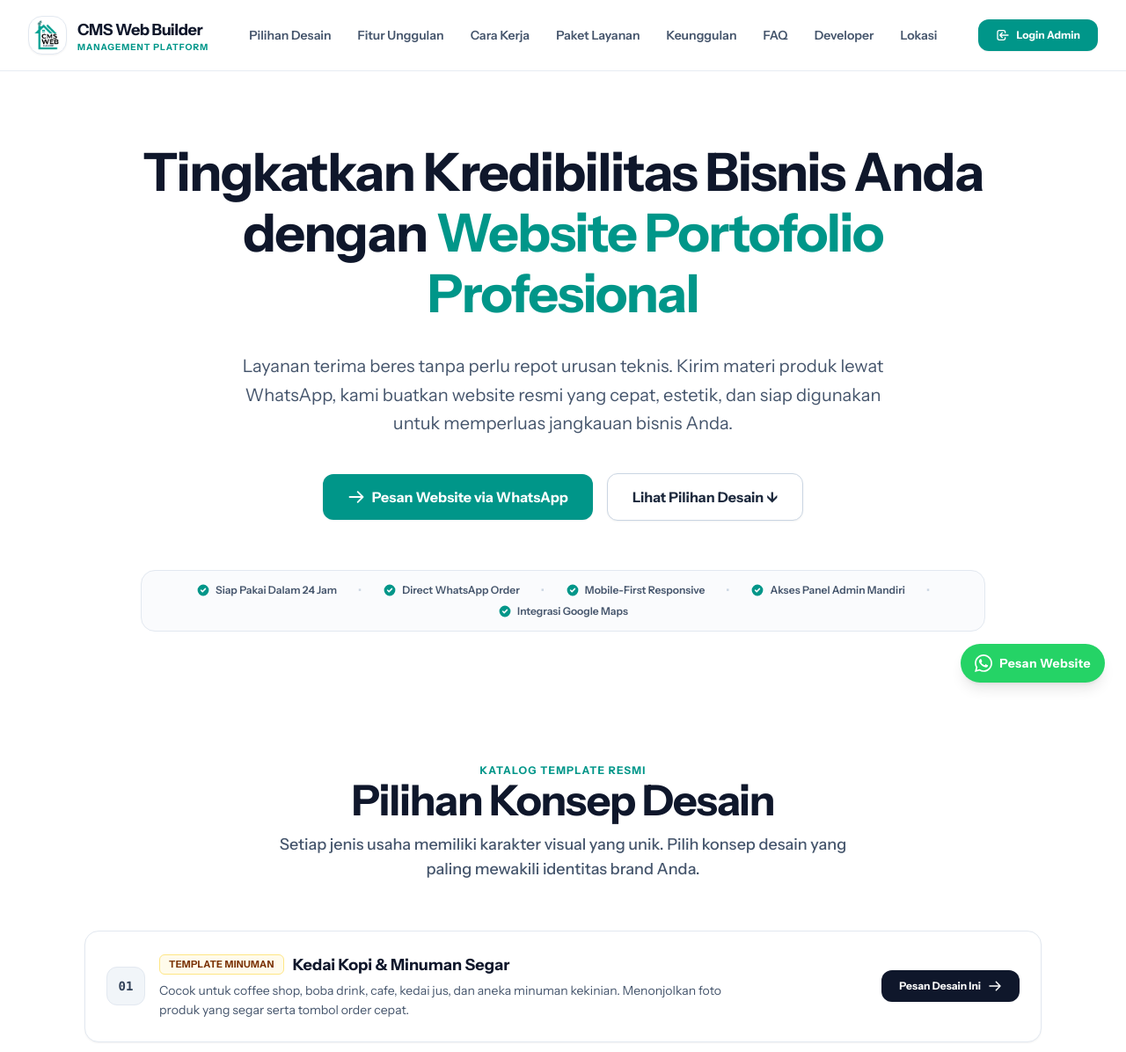
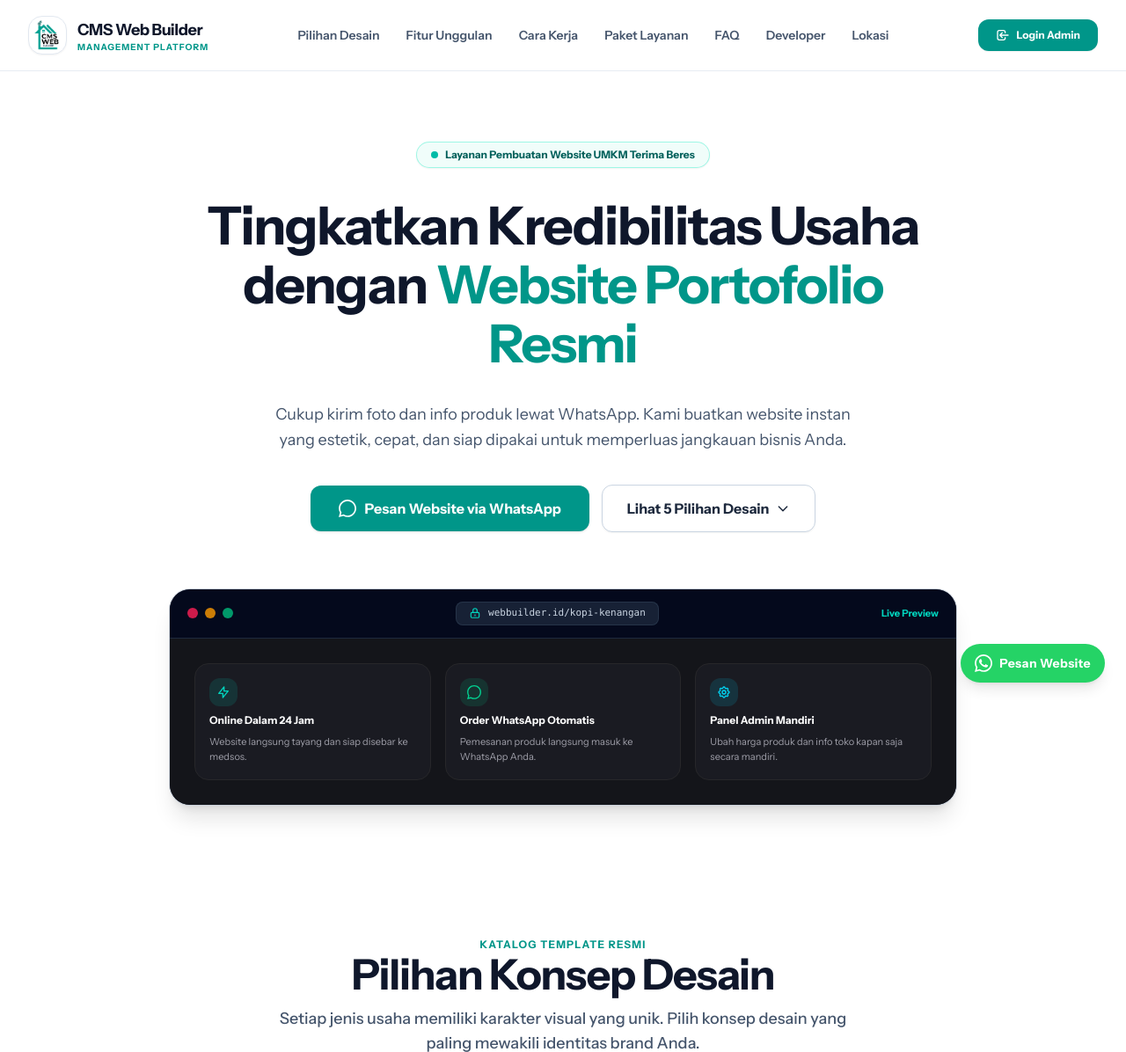
Before and after one commit to Santagama/Web-Catatan-ToDoList, a Laravel app: page / in a window 1280 px wide. Shown: the top 1196 px of the page at 88% size. Run offline with Laravel 12, Linux system fonts and the light colour scheme; data that the repository does not hold is empty; style sheets or scripts are compiled from the project's sources.

Commit message:
Perbaikan bug

```diff
--- a/resources/views/admin/dashboard.blade.php
+++ b/resources/views/admin/dashboard.blade.php
@@ -30,7 +30,7 @@
     </div>
 
     <!-- ================= 4 KARTU METRIK STATISTIK ================= -->
-    <div class="grid grid-cols-1 sm:grid-cols-2 xl:grid-cols-4 gap-4 sm:gap-5">
+    <div class="grid grid-cols-1 sm:grid-cols-2 lg:grid-cols-4 gap-4 sm:gap-5">
         <!-- 1. Total Web -->
         <div class="p-5 sm:p-6 rounded-3xl bg-[#18191f] border border-zinc-800 shadow-sm flex flex-col justify-between space-y-4">
             <div class="flex items-center justify-between">
@@ -101,10 +101,10 @@
     </div>
 
     <!-- ================= 2 KOLOM: AKTIVITAS TERBARU & AKSI CEPAT ================= -->
-    <div class="grid grid-cols-1 xl:grid-cols-3 gap-6 sm:gap-8">
+    <div class="grid grid-cols-1 lg:grid-cols-3 gap-6 sm:gap-8">
 
         <!-- Kolom Kiri: Aktivitas Terbaru (2 Kolom di Desktop) -->
-        <div class="xl:col-span-2 rounded-3xl bg-[#18191f] border border-zinc-800 p-6 sm:p-7 space-y-5">
+        <div class="lg:col-span-2 rounded-3xl bg-[#18191f] border border-zinc-800 p-6 sm:p-7 space-y-5">
             <div class="flex items-center justify-between pb-4 border-b border-zinc-800">
                 <div class="flex items-center gap-2.5">
                     <div class="w-8 h-8 rounded-xl bg-teal-500/10 text-teal-400 flex items-center justify-center">
--- a/resources/views/admin/settings/index.blade.php
+++ b/resources/views/admin/settings/index.blade.php
@@ -15,7 +15,7 @@
 
     <!-- ================= HEADER SECTION ================= -->
     <div>
-        <h1 class="text-2xl sm:text-3xl font-extrabold text-white tracking-tight">Pengaturan</h1>
+        <h1 class="text-2xl sm:text-3xl font-extrabold text-white tracking-tight">Pengaturan Sistem</h1>
     </div>
 
     <!-- ================= SECTION 1: RINGKASAN AKUN ================= -->
--- a/resources/views/public/landing.blade.php
+++ b/resources/views/public/landing.blade.php
@@ -39,7 +39,6 @@
                 <a href="#fitur" class="px-3 py-2 rounded-xl text-slate-600 whitespace-nowrap">Fitur Unggulan</a>
                 <a href="#cara-kerja" class="px-3 py-2 rounded-xl text-slate-600 whitespace-nowrap">Cara Kerja</a>
                 <a href="#paket" class="px-3 py-2 rounded-xl text-slate-600 whitespace-nowrap">Paket Layanan</a>
-                <a href="#keunggulan" class="px-3 py-2 rounded-xl text-slate-600 whitespace-nowrap">Keunggulan</a>
                 <a href="#faq" class="px-3 py-2 rounded-xl text-slate-600 whitespace-nowrap">FAQ</a>
                 <a href="#pengembang" class="px-3 py-2 rounded-xl text-slate-600 whitespace-nowrap">Developer</a>
                 <a href="#lokasi" class="px-3 py-2 rounded-xl text-slate-600 whitespace-nowrap">Lokasi</a>
@@ -73,7 +72,6 @@
                 <a href="#fitur" onclick="document.getElementById('mobile-menu').classList.add('hidden')" class="px-3.5 py-2.5 rounded-xl">Fitur Unggulan</a>
                 <a href="#cara-kerja" onclick="document.getElementById('mobile-menu').classList.add('hidden')" class="px-3.5 py-2.5 rounded-xl">Cara Kerja</a>
                 <a href="#paket" onclick="document.getElementById('mobile-menu').classList.add('hidden')" class="px-3.5 py-2.5 rounded-xl">Paket Layanan</a>
-                <a href="#keunggulan" onclick="document.getElementById('mobile-menu').classList.add('hidden')" class="px-3.5 py-2.5 rounded-xl">Keunggulan</a>
                 <a href="#faq" onclick="document.getElementById('mobile-menu').classList.add('hidden')" class="px-3.5 py-2.5 rounded-xl">FAQ</a>
                 <a href="#pengembang" onclick="document.getElementById('mobile-menu').classList.add('hidden')" class="px-3.5 py-2.5 rounded-xl">Developer</a>
                 <a href="#lokasi" onclick="document.getElementById('mobile-menu').classList.add('hidden')" class="px-3.5 py-2.5 rounded-xl">Lokasi Kantor</a>
@@ -88,48 +86,89 @@
 
     <main class="space-y-24 sm:space-y-36 py-12 sm:py-20">
 
-        <!-- ================= HERO SECTION (CLEAN & PERSUASIF) ================= -->
-        <section class="max-w-5xl mx-auto px-5 sm:px-8 text-center space-y-8">
+        <!-- ================= HERO SECTION (CLEAN, MODERN & ELEGAN) ================= -->
+        <section class="max-w-5xl mx-auto px-5 sm:px-8 text-center space-y-6 sm:space-y-8">
+
+            <!-- Pill Tag Atas -->
+            <div class="inline-flex items-center gap-2 px-4 py-1.5 rounded-full bg-teal-50 border border-teal-200/90 text-teal-800 text-xs font-bold shadow-xs">
+                <span class="w-2 h-2 rounded-full bg-teal-500"></span>
+                <span>Layanan Pembuatan Website UMKM Terima Beres</span>
+            </div>
 
             <!-- Judul Utama Proporsional -->
-            <h1 class="text-4xl sm:text-6xl font-extrabold text-slate-900 tracking-tight leading-[1.15]">
-                Tingkatkan Kredibilitas Bisnis Anda dengan
-                <span class="text-teal-600">Website Portofolio Profesional</span>
+            <h1 class="text-4xl sm:text-6xl font-extrabold text-slate-900 tracking-tight leading-[1.12] max-w-4xl mx-auto">
+                Tingkatkan Kredibilitas Usaha dengan
+                <span class="text-teal-600">Website Portofolio Resmi</span>
             </h1>
 
-            <!-- Subtitle Proporsional & Jelas -->
-            <p class="text-base sm:text-xl text-slate-600 max-w-3xl mx-auto leading-relaxed font-normal">
-                Layanan terima beres tanpa perlu repot urusan teknis. Kirim materi produk lewat WhatsApp, kami buatkan website resmi yang cepat, estetik, dan siap digunakan untuk memperluas jangkauan bisnis Anda.
+            <!-- Subtitle Ringkas & Padat -->
+            <p class="text-base sm:text-lg text-slate-600 max-w-2xl mx-auto font-normal leading-relaxed">
+                Cukup kirim foto dan info produk lewat WhatsApp. Kami buatkan website instan yang estetik, cepat, dan siap dipakai untuk memperluas jangkauan bisnis Anda.
             </p>
 
-            <!-- Dual CTA Buttons Bersih Tanpa Neon Shadow -->
-            <div class="flex flex-col sm:flex-row items-center justify-center gap-4 pt-2">
+            <!-- Dual CTA Buttons -->
+            <div class="flex flex-col sm:flex-row items-center justify-center gap-3.5 pt-1">
                 <a href="{{ $waUrl }}" target="_blank" rel="noopener noreferrer"
-                   class="w-full sm:w-auto inline-flex items-center justify-center gap-2 px-7 py-3.5 rounded-xl bg-teal-600 text-white text-base font-bold shadow-xs">
-                    <svg class="w-5 h-5" fill="none" stroke="currentColor" viewBox="0 0 24 24">
-                        <path stroke-linecap="round" stroke-linejoin="round" stroke-width="2.2" d="M14 5l7 7m0 0l-7 7m7-7H3" />
-                    </svg>
+                   class="w-full sm:w-auto inline-flex items-center justify-center gap-2.5 px-8 py-3.5 rounded-xl bg-teal-600 text-white text-sm sm:text-base font-extrabold shadow-sm">
+                    <svg class="w-5 h-5 shrink-0" fill="currentColor" viewBox="0 0 24 24"><path d="M.057 24l1.687-6.163c-1.041-1.804-1.588-3.849-1.587-5.946.003-6.556 5.338-11.891 11.893-11.891 3.181.001 6.167 1.24 8.413 3.488 2.245 2.248 3.481 5.236 3.48 8.414-.003 6.557-5.338 11.892-11.893 11.892-1.99-.001-3.951-.5-5.688-1.448l-6.305 1.654zm6.597-3.807c1.676.995 3.276 1.591 5.392 1.592 5.448 0 9.886-4.434 9.889-9.885.002-5.462-4.415-9.89-9.881-9.892-5.452 0-9.887 4.434-9.889 9.884-.001 2.225.651 3.891 1.746 5.634l-.999 3.648 3.742-.981z"/></svg>
                     <span>Pesan Website via WhatsApp</span>
                 </a>
                 <a href="#kategori"
-                   class="w-full sm:w-auto px-7 py-3.5 rounded-xl bg-white text-slate-800 text-base font-bold border border-slate-300 shadow-xs">
-                    Lihat Pilihan Desain &darr;
+                   class="w-full sm:w-auto px-7 py-3.5 rounded-xl bg-white text-slate-800 text-sm sm:text-base font-bold border border-slate-300 shadow-xs flex items-center justify-center gap-2">
+                    <span>Lihat 5 Pilihan Desain</span>
+                    <svg class="w-4 h-4" fill="none" stroke="currentColor" viewBox="0 0 24 24"><path stroke-linecap="round" stroke-linejoin="round" stroke-width="2.2" d="M19 9l-7 7-7-7"/></svg>
                 </a>
             </div>
 
-            <!-- ================= RUNNING HIGHLIGHT BAR (INSPIRASI AGANSI RESMI EDA) ================= -->
-            <div class="pt-6">
-                <div class="rounded-2xl border border-slate-200 bg-slate-50/75 py-3.5 px-4 overflow-hidden">
-                    <div class="flex flex-wrap items-center justify-center gap-x-6 gap-y-2 text-xs font-semibold text-slate-600">
-                        <span class="flex items-center gap-1.5"><svg class="w-4 h-4 text-teal-600 shrink-0" fill="currentColor" viewBox="0 0 20 20"><path fill-rule="evenodd" d="M10 18a8 8 0 100-16 8 8 0 000 16zm3.707-9.293a1 1 0 00-1.414-1.414L9 10.586 7.707 9.293a1 1 0 00-1.414 1.414l2 2a1 1 0 001.414 0l4-4z" clip-rule="evenodd"/></svg>Siap Pakai Dalam 24 Jam</span>
-                        <span class="text-slate-300 hidden sm:inline">&bull;</span>
-                        <span class="flex items-center gap-1.5"><svg class="w-4 h-4 text-teal-600 shrink-0" fill="currentColor" viewBox="0 0 20 20"><path fill-rule="evenodd" d="M10 18a8 8 0 100-16 8 8 0 000 16zm3.707-9.293a1 1 0 00-1.414-1.414L9 10.586 7.707 9.293a1 1 0 00-1.414 1.414l2 2a1 1 0 001.414 0l4-4z" clip-rule="evenodd"/></svg>Direct WhatsApp Order</span>
-                        <span class="text-slate-300 hidden sm:inline">&bull;</span>
-                        <span class="flex items-center gap-1.5"><svg class="w-4 h-4 text-teal-600 shrink-0" fill="currentColor" viewBox="0 0 20 20"><path fill-rule="evenodd" d="M10 18a8 8 0 100-16 8 8 0 000 16zm3.707-9.293a1 1 0 00-1.414-1.414L9 10.586 7.707 9.293a1 1 0 00-1.414 1.414l2 2a1 1 0 001.414 0l4-4z" clip-rule="evenodd"/></svg>Mobile-First Responsive</span>
-                        <span class="text-slate-300 hidden sm:inline">&bull;</span>
-                        <span class="flex items-center gap-1.5"><svg class="w-4 h-4 text-teal-600 shrink-0" fill="currentColor" viewBox="0 0 20 20"><path fill-rule="evenodd" d="M10 18a8 8 0 100-16 8 8 0 000 16zm3.707-9.293a1 1 0 00-1.414-1.414L9 10.586 7.707 9.293a1 1 0 00-1.414 1.414l2 2a1 1 0 001.414 0l4-4z" clip-rule="evenodd"/></svg>Akses Panel Admin Mandiri</span>
-                        <span class="text-slate-300 hidden sm:inline">&bull;</span>
-                        <span class="flex items-center gap-1.5"><svg class="w-4 h-4 text-teal-600 shrink-0" fill="currentColor" viewBox="0 0 20 20"><path fill-rule="evenodd" d="M10 18a8 8 0 100-16 8 8 0 000 16zm3.707-9.293a1 1 0 00-1.414-1.414L9 10.586 7.707 9.293a1 1 0 00-1.414 1.414l2 2a1 1 0 001.414 0l4-4z" clip-rule="evenodd"/></svg>Integrasi Google Maps</span>
+            <!-- Preview Frame Showcase (Mockup Browser Elegan) -->
+            <div class="pt-6 sm:pt-8 max-w-4xl mx-auto">
+                <div class="rounded-3xl border border-slate-200/90 bg-slate-900 text-white shadow-xl overflow-hidden text-left">
+                    <!-- Header Mockup Window -->
+                    <div class="flex items-center justify-between px-5 py-3.5 border-b border-slate-800 bg-slate-950/80">
+                        <div class="flex items-center gap-2">
+                            <span class="w-3 h-3 rounded-full bg-rose-500/80 inline-block"></span>
+                            <span class="w-3 h-3 rounded-full bg-amber-500/80 inline-block"></span>
+                            <span class="w-3 h-3 rounded-full bg-emerald-500/80 inline-block"></span>
+                        </div>
+                        <div class="flex items-center gap-2 px-3.5 py-1 rounded-lg bg-slate-800/80 border border-slate-700/60 text-[11px] text-slate-300 font-mono">
+                            <svg class="w-3.5 h-3.5 text-teal-400" fill="none" stroke="currentColor" viewBox="0 0 24 24"><path stroke-linecap="round" stroke-linejoin="round" stroke-width="2" d="M12 15v2m-6 4h12a2 2 0 002-2v-6a2 2 0 00-2-2H6a2 2 0 00-2 2v6a2 2 0 002 2zm10-10V7a4 4 0 00-8 0v4h8z"/></svg>
+                            <span>webbuilder.id/kopi-kenangan</span>
+                        </div>
+                        <div class="text-[11px] font-bold text-teal-400 hidden sm:block">
+                            Live Preview
+                        </div>
+                    </div>
+
+                    <!-- 3 Kartu Keunggulan Cepat di Dalam Mockup -->
+                    <div class="p-5 sm:p-7 bg-[#14151a]">
+                        <div class="grid grid-cols-1 sm:grid-cols-3 gap-3.5 sm:gap-4">
+                            <!-- Fitur 1 -->
+                            <div class="p-4 rounded-2xl bg-[#1a1b22] border border-zinc-800 space-y-2">
+                                <div class="w-8 h-8 rounded-xl bg-teal-500/15 text-teal-400 flex items-center justify-center">
+                                    <svg class="w-4 h-4" fill="none" stroke="currentColor" viewBox="0 0 24 24"><path stroke-linecap="round" stroke-linejoin="round" stroke-width="2" d="M13 10V3L4 14h7v7l9-11h-7z"/></svg>
+                                </div>
+                                <p class="text-xs font-bold text-white">Online Dalam 24 Jam</p>
+                                <p class="text-[11px] text-zinc-400 leading-relaxed">Website langsung tayang dan siap disebar ke medsos.</p>
+                            </div>
+
+                            <!-- Fitur 2 -->
+                            <div class="p-4 rounded-2xl bg-[#1a1b22] border border-zinc-800 space-y-2">
+                                <div class="w-8 h-8 rounded-xl bg-emerald-500/15 text-emerald-400 flex items-center justify-center">
+                                    <svg class="w-4 h-4" fill="currentColor" viewBox="0 0 24 24"><path d="M.057 24l1.687-6.163c-1.041-1.804-1.588-3.849-1.587-5.946.003-6.556 5.338-11.891 11.893-11.891 3.181.001 6.167 1.24 8.413 3.488 2.245 2.248 3.481 5.236 3.48 8.414-.003 6.557-5.338 11.892-11.893 11.892-1.99-.001-3.951-.5-5.688-1.448l-6.305 1.654zm6.597-3.807c1.676.995 3.276 1.591 5.392 1.592 5.448 0 9.886-4.434 9.889-9.885.002-5.462-4.415-9.89-9.881-9.892-5.452 0-9.887 4.434-9.889 9.884-.001 2.225.651 3.891 1.746 5.634l-.999 3.648 3.742-.981z"/></svg>
+                                </div>
+                                <p class="text-xs font-bold text-white">Order WhatsApp Otomatis</p>
+                                <p class="text-[11px] text-zinc-400 leading-relaxed">Pemesanan produk langsung masuk ke WhatsApp Anda.</p>
+                            </div>
+
+                            <!-- Fitur 3 -->
+                            <div class="p-4 rounded-2xl bg-[#1a1b22] border border-zinc-800 space-y-2">
+                                <div class="w-8 h-8 rounded-xl bg-cyan-500/15 text-cyan-400 flex items-center justify-center">
+                                    <svg class="w-4 h-4" fill="none" stroke="currentColor" viewBox="0 0 24 24"><path stroke-linecap="round" stroke-linejoin="round" stroke-width="2" d="M10.325 4.317c.426-1.756 2.924-1.756 3.35 0a1.724 1.724 0 002.573 1.066c1.543-.94 3.31.826 2.37 2.37a1.724 1.724 0 001.065 2.572c1.756.426 1.756 2.924 0 3.35a1.724 1.724 0 00-1.066 2.573c.94 1.543-.826 3.31-2.37 2.37a1.724 1.724 0 00-2.572 1.065c-.426 1.756-2.924 1.756-3.35 0a1.724 1.724 0 00-2.573-1.066c-1.543.94-3.31-.826-2.37-2.37a1.724 1.724 0 00-1.065-2.572c-1.756-.426-1.756-2.924 0-3.35a1.724 1.724 0 001.066-2.573c-.94-1.543.826-3.31 2.37-2.37.996.608 2.296.07 2.572-1.065z"/><path stroke-linecap="round" stroke-linejoin="round" stroke-width="2" d="M15 12a3 3 0 11-6 0 3 3 0 016 0z"/></svg>
+                                </div>
+                                <p class="text-xs font-bold text-white">Panel Admin Mandiri</p>
+                                <p class="text-[11px] text-zinc-400 leading-relaxed">Ubah harga produk dan info toko kapan saja secara mandiri.</p>
+                            </div>
+                        </div>
                     </div>
                 </div>
             </div>
@@ -596,53 +635,6 @@
             </div>
         </section>
 
-        <!-- ================= SECTION: KEUNGGULAN & STANDAR LAYANAN (REFERENSI RESMI EDA) ================= -->
-        <section id="keunggulan" class="max-w-6xl mx-auto px-5 sm:px-8">
-            <div class="text-center space-y-3 mb-12 sm:mb-16">
-                <span class="text-xs font-extrabold uppercase tracking-widest text-teal-600">STANDAR KUALITAS KAMI</span>
-                <h2 class="text-3xl sm:text-5xl font-extrabold text-slate-900 tracking-tight">Mengapa Memilih CMS Web Builder?</h2>
-                <p class="text-base sm:text-lg text-slate-600 max-w-2xl mx-auto font-medium">Kami menggabungkan kemudahan layanan terima beres dengan arsitektur sistem modern yang tangguh untuk bisnis Anda.</p>
-            </div>
-
-            <div class="grid grid-cols-1 sm:grid-cols-2 lg:grid-cols-4 gap-6">
-                <!-- Pilar 1 -->
-                <div class="p-6 rounded-2xl bg-white border border-slate-200/90 shadow-xs space-y-3">
-                    <div class="w-10 h-10 rounded-xl bg-teal-50 text-teal-600 flex items-center justify-center font-bold text-lg">01</div>
-                    <h3 class="text-base font-extrabold text-slate-900">Cepat &amp; Praktis</h3>
-                    <p class="text-xs sm:text-sm text-slate-600 leading-relaxed font-normal">
-                        Tidak perlu pusing setup server atau domain rumit. Cukup kirim konten via WA, website Anda online dalam hitungan hari.
-                    </p>
-                </div>
-
-                <!-- Pilar 2 -->
-                <div class="p-6 rounded-2xl bg-white border border-slate-200/90 shadow-xs space-y-3">
-                    <div class="w-10 h-10 rounded-xl bg-teal-50 text-teal-600 flex items-center justify-center font-bold text-lg">02</div>
-                    <h3 class="text-base font-extrabold text-slate-900">Biaya Transparan</h3>
-                    <p class="text-xs sm:text-sm text-slate-600 leading-relaxed font-normal">
-                        Harga paket jelas tanpa biaya tersembunyi. Sudah mencakup hosting, sistem pemesanan WhatsApp, dan pemeliharaan dasar.
-                    </p>
-                </div>
-
-                <!-- Pilar 3 -->
-                <div class="p-6 rounded-2xl bg-white border border-slate-200/90 shadow-xs space-y-3">
-                    <div class="w-10 h-10 rounded-xl bg-teal-50 text-teal-600 flex items-center justify-center font-bold text-lg">03</div>
-                    <h3 class="text-base font-extrabold text-slate-900">All-in-One Terintegrasi</h3>
-                    <p class="text-xs sm:text-sm text-slate-600 leading-relaxed font-normal">
-                        Katalog foto, deskripsi, harga, nomor WhatsApp, hingga rute peta Google Maps sudah tersambung langsung dalam satu link.
-                    </p>
-                </div>
-
-                <!-- Pilar 4 -->
-                <div class="p-6 rounded-2xl bg-white border border-slate-200/90 shadow-xs space-y-3">
-                    <div class="w-10 h-10 rounded-xl bg-teal-50 text-teal-600 flex items-center justify-center font-bold text-lg">04</div>
-                    <h3 class="text-base font-extrabold text-slate-900">Panel Admin Mandiri</h3>
-                    <p class="text-xs sm:text-sm text-slate-600 leading-relaxed font-normal">
-                        Disediakan akses panel admin jika Anda sewaktu-waktu ingin mengedit harga menu atau menambah produk baru secara mandiri.
-                    </p>
-                </div>
-            </div>
-        </section>
-
         <!-- ================= SECTION: FAQ (PERTANYAAN UMUM CALON KLIEN) ================= -->
         <section id="faq" class="max-w-4xl mx-auto px-5 sm:px-8">
             <div class="text-center space-y-3 mb-10 sm:mb-14">
```
Also changed, not shown: PERTANYAAN_DOKUMEN_KELENGKAPAN.md (added, +113 -0 lines), resources/views/admin/portfolios/create.blade.php (+26 -1 lines), resources/views/admin/portfolios/edit.blade.php (+15 -1 lines), resources/views/admin/portfolios/index.blade.php (+9 -8 lines), resources/views/layouts/admin.blade.php (+16 -13 lines).
